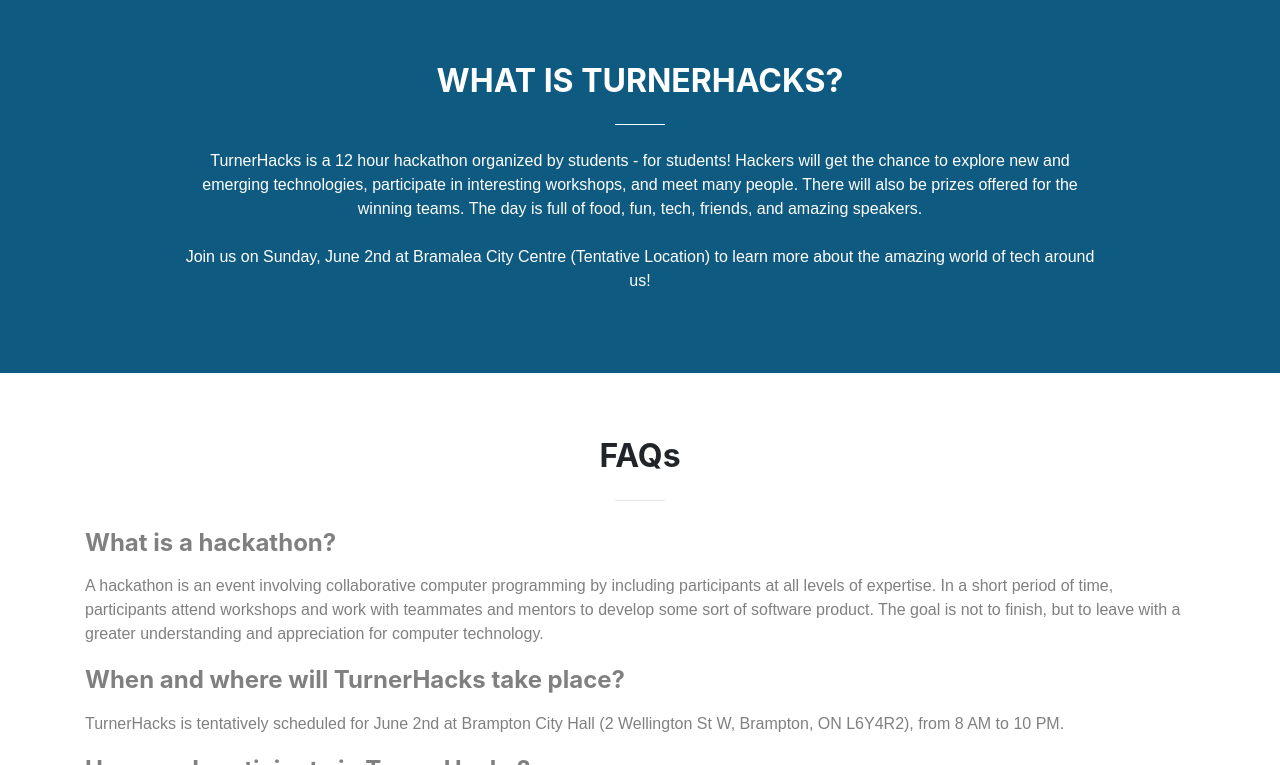
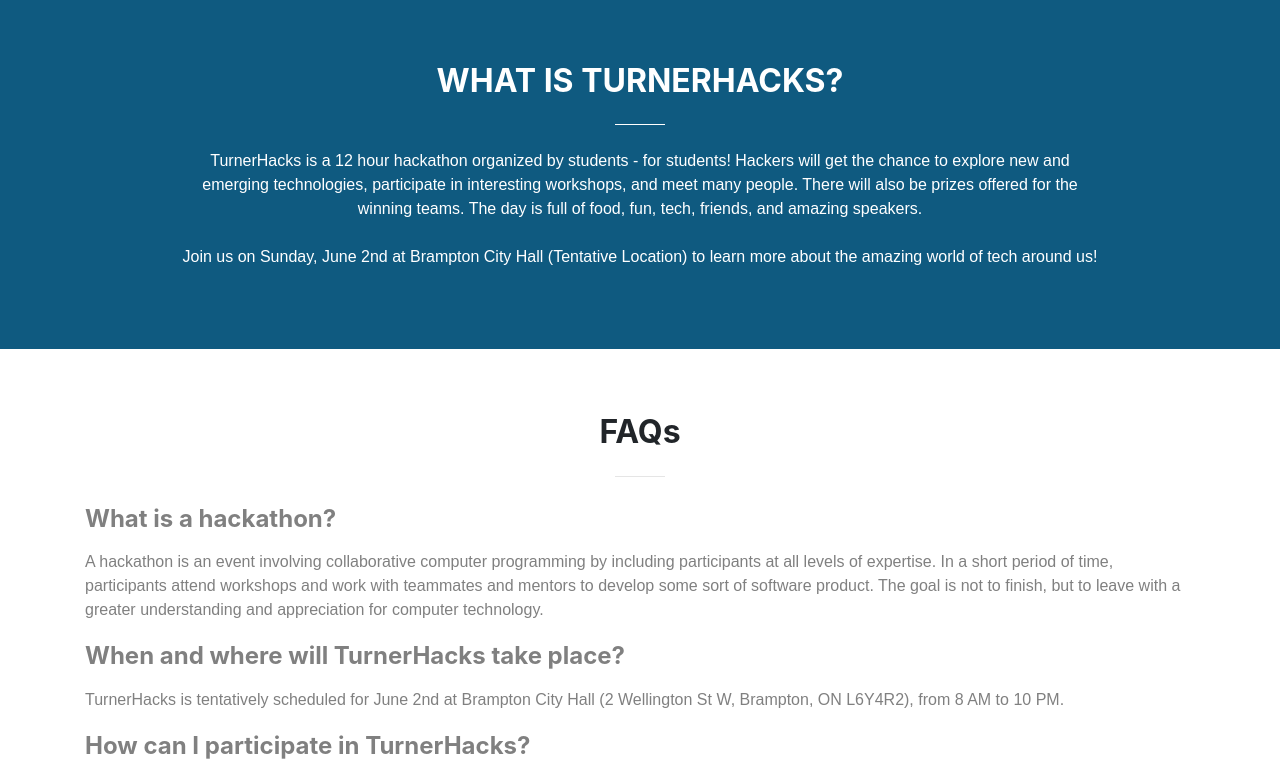
Before and after one commit to TurnerHacks2019/TurnerHacks2019.github.io, a website with bundled scripts: page index.html in a window 1280 px wide. Shown: the part 802-1567 px from the top of the page. Built offline with nearby package versions, Linux system fonts and the light colour scheme.

Commit message:
Update index.html

```diff
--- a/index.html
+++ b/index.html
@@ -102,7 +102,7 @@
           <div class="col-lg-10 mx-auto text-center">
             <h2 class="section-heading text-white"><b>WHAT IS TURNERHACKS?</b></h2>
             <hr class="light my-4">
-            <p class="abouttext">TurnerHacks is a 12 hour hackathon organized by students - for students! Hackers will get the chance to explore new and emerging technologies, participate in interesting workshops, and meet many people. There will also be prizes offered for the winning teams. The day is full of food, fun, tech, friends, and amazing speakers. </br></br>Join us on <b> Sunday, June 2nd at Bramalea City Centre (Tentative Location) </b> to learn more about the amazing world of tech around us!</p>
+            <p class="abouttext">TurnerHacks is a 12 hour hackathon organized by students - for students! Hackers will get the chance to explore new and emerging technologies, participate in interesting workshops, and meet many people. There will also be prizes offered for the winning teams. The day is full of food, fun, tech, friends, and amazing speakers. </br></br>Join us on <b> Sunday, June 2nd at Brampton City Hall (Tentative Location) </b> to learn more about the amazing world of tech around us!</p>
           </div>
         </div>
 
```
